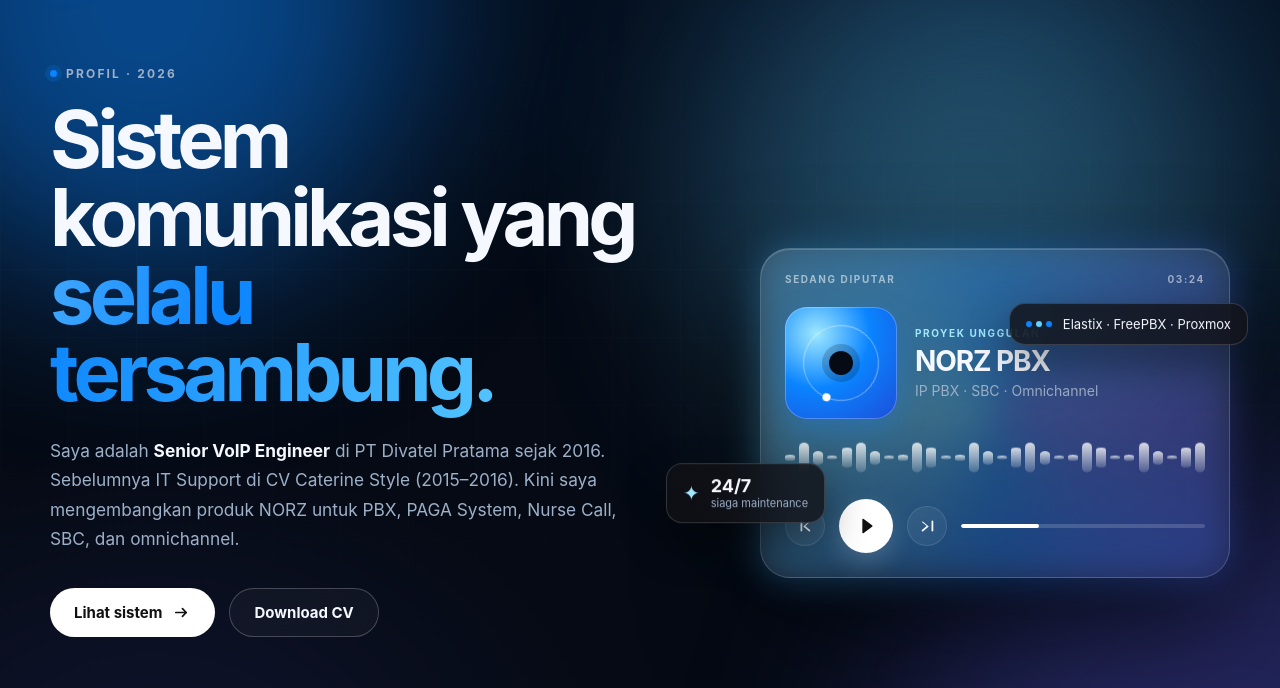
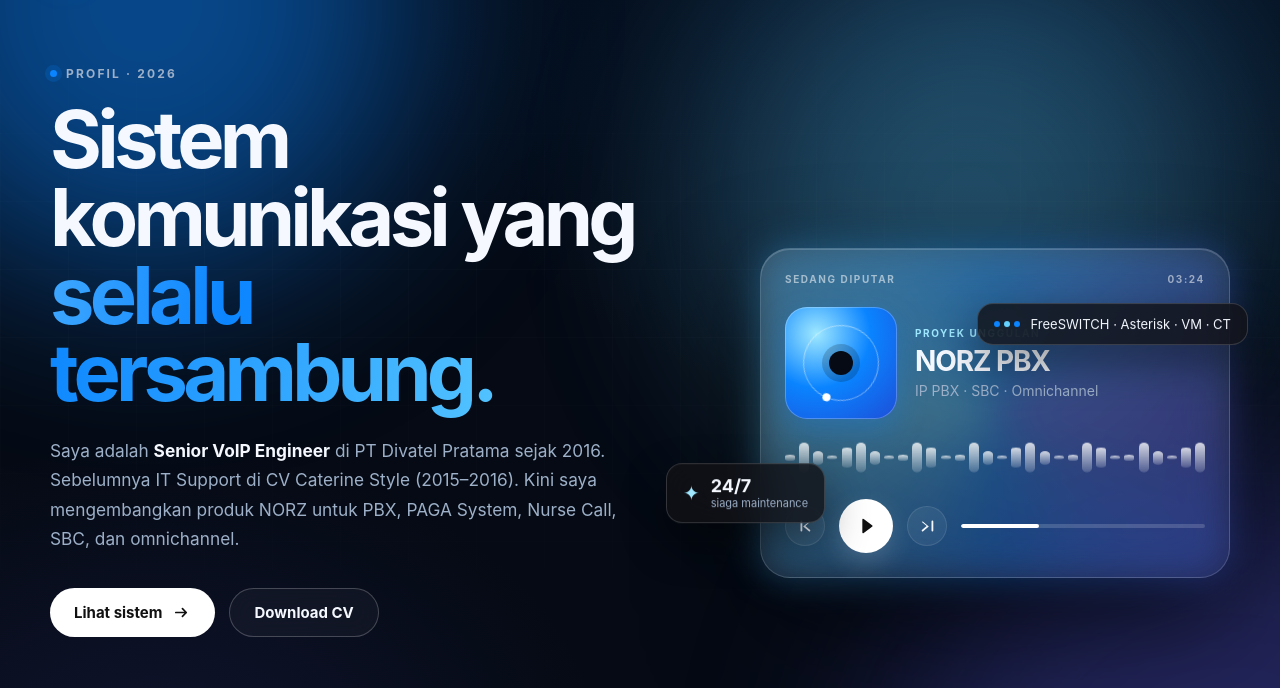
Before and after one commit to nantoSur/nantosur.github.io, a plain HTML site: page index.html in a window 1280 px wide. Shown: the part 71-759 px from the top of the page. Drawn offline with Linux system fonts and the light colour scheme.

Commit message:
Update player stack to FreeSWITCH, Asterisk, VM and CT

```diff
--- a/index.html
+++ b/index.html
@@ -154,7 +154,7 @@
             </div>
             <div class="float-card float-card--two" aria-hidden="true">
               <span class="float-dots"><i></i><i></i><i></i></span>
-              <span data-i18n="player.stack">Figma · Framer · React</span>
+              <span data-i18n="player.stack">FreeSWITCH · Asterisk · VM · CT</span>
             </div>
           </div>
         </div>
--- a/script.js
+++ b/script.js
@@ -42,7 +42,7 @@ const translations = {
     "player.pause": "Jeda",
     "player.statValue": "24/7",
     "player.happyClients": "siaga maintenance",
-    "player.stack": "Elastix · FreePBX · Proxmox",
+    "player.stack": "FreeSWITCH · Asterisk · VM · CT",
 
     "ticker.text": "IP PBX ✦ SBC ✦ FXO / FXS ✦ E1 ✦ GSM GATEWAY ✦ PROXMOX ✦ OMNICHANNEL ✦\u00a0",
 
@@ -171,7 +171,7 @@ const translations = {
     "player.pause": "Pause",
     "player.statValue": "24/7",
     "player.happyClients": "on-call support",
-    "player.stack": "Elastix · FreePBX · Proxmox",
+    "player.stack": "FreeSWITCH · Asterisk · VM · CT",
 
     "ticker.text": "IP PBX ✦ SBC ✦ FXO / FXS ✦ E1 ✦ GSM GATEWAY ✦ PROXMOX ✦ OMNICHANNEL ✦\u00a0",
 
```
